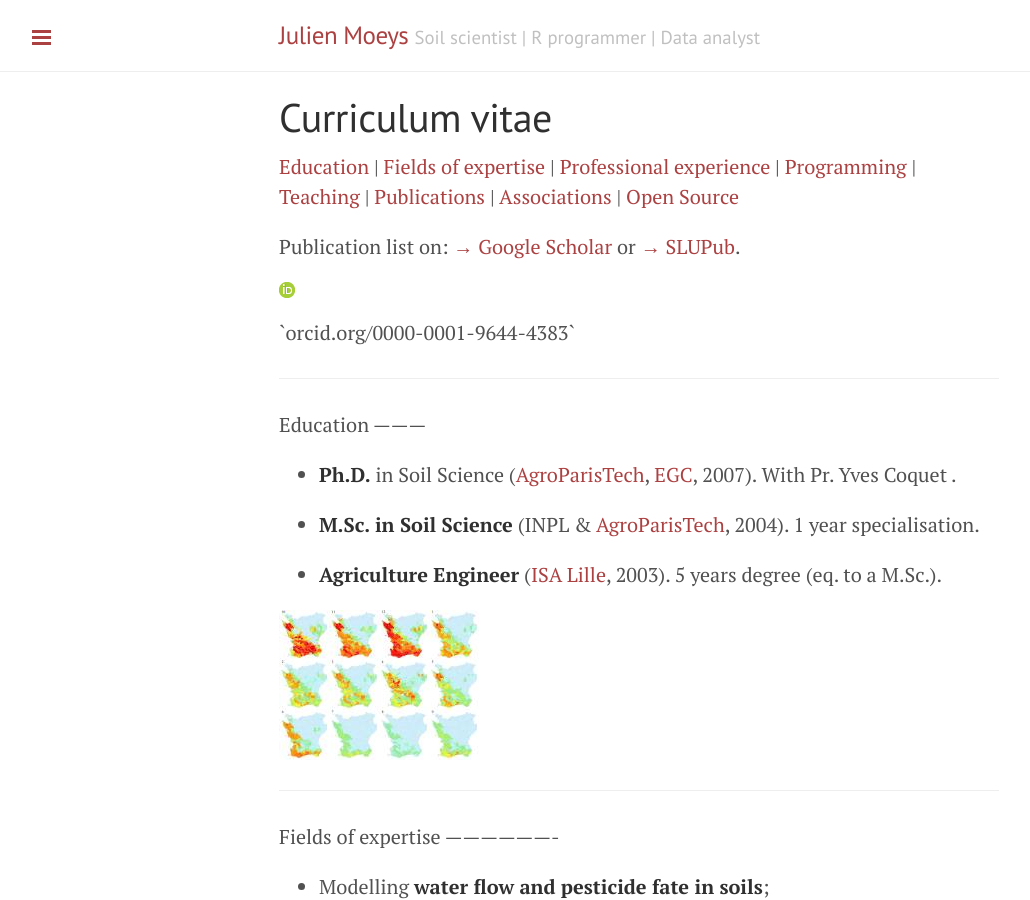
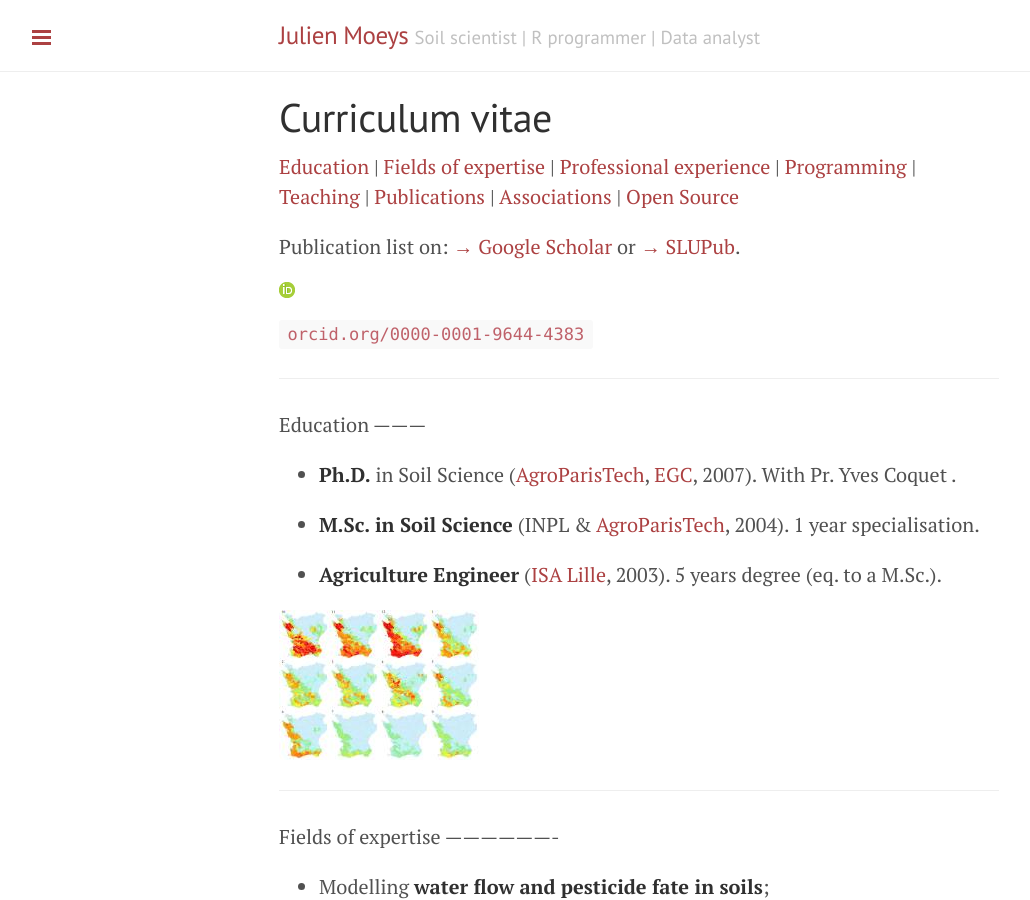
Before and after one commit to julienmoeys/julienmoeys.github.io, a Jekyll site: the page built from CV.md, in a window 1280 px wide and 900 px high. Shown: the whole window, without its empty margins (1-1031 px from the left). Built offline with Jekyll 4.4.1, drawn with Linux system fonts in a browser that asks for light colours; Markdown is read by kramdown in place of the engine named in the settings.

Commit message:
reformat ORCID link

```diff
--- a/CV.md
+++ b/CV.md
@@ -14,7 +14,10 @@
 Publication list on: [&rarr; Google Scholar][jmGoogleScholar] or
 [&rarr; SLUPub][jmSLUPub].
 
-<p><a href="http://orcid.org/0000-0001-9644-4383"><img alt="" src="/assets/img/orcid_16x16(1).png" style="width: 16px; height: 16px; " /></a> `orcid.org/0000-0001-9644-4383`</p>
+<span style="white-space:nowrap">
+    <a href="http://orcid.org/0000-0001-9644-4383"><img alt="Julien MOEYS ORCID" src="/assets/img/orcid_16x16(1).png" style="width: 16px; height: 16px; " /></a>
+    <code>orcid.org/0000-0001-9644-4383</code>
+</span>
 
 
 
```
